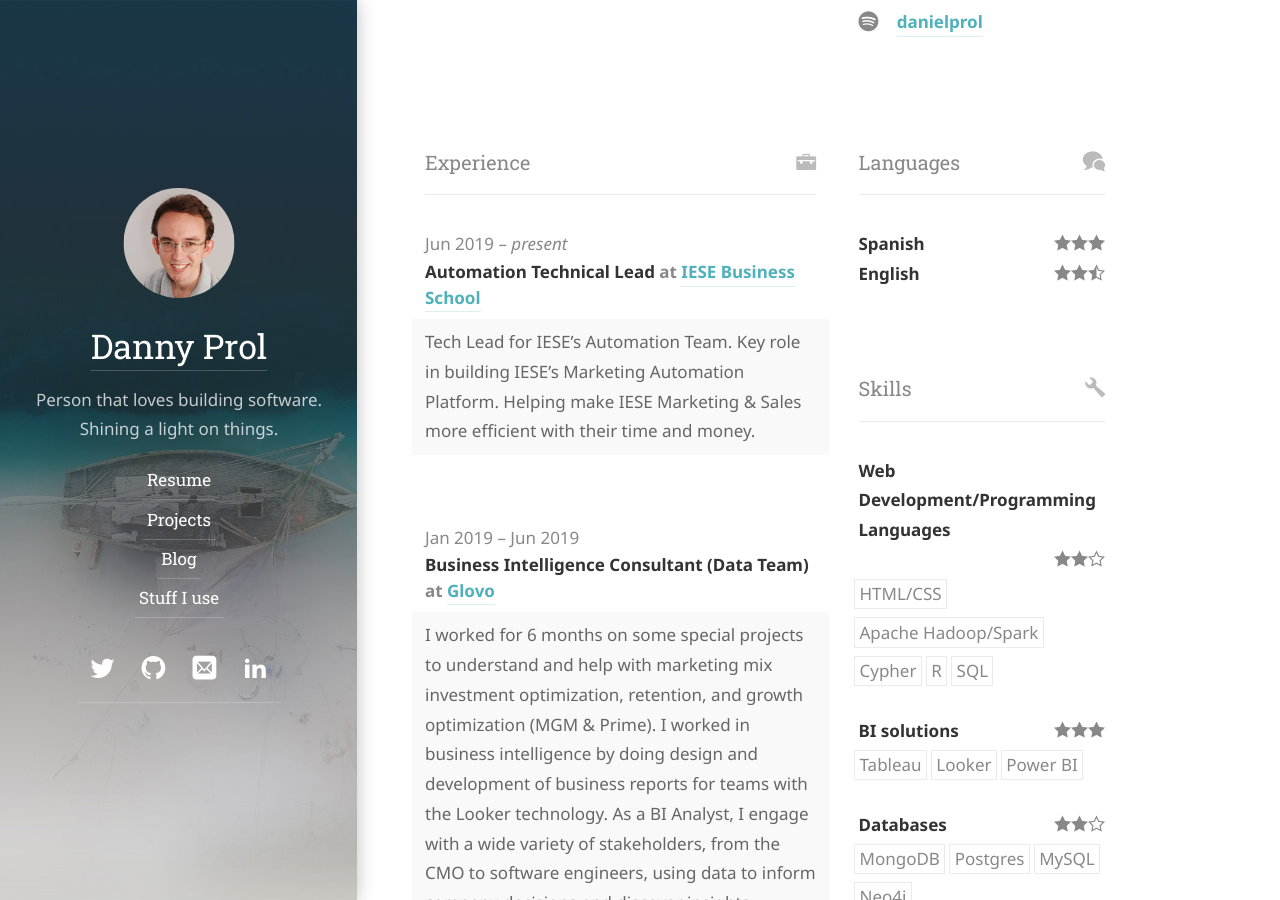
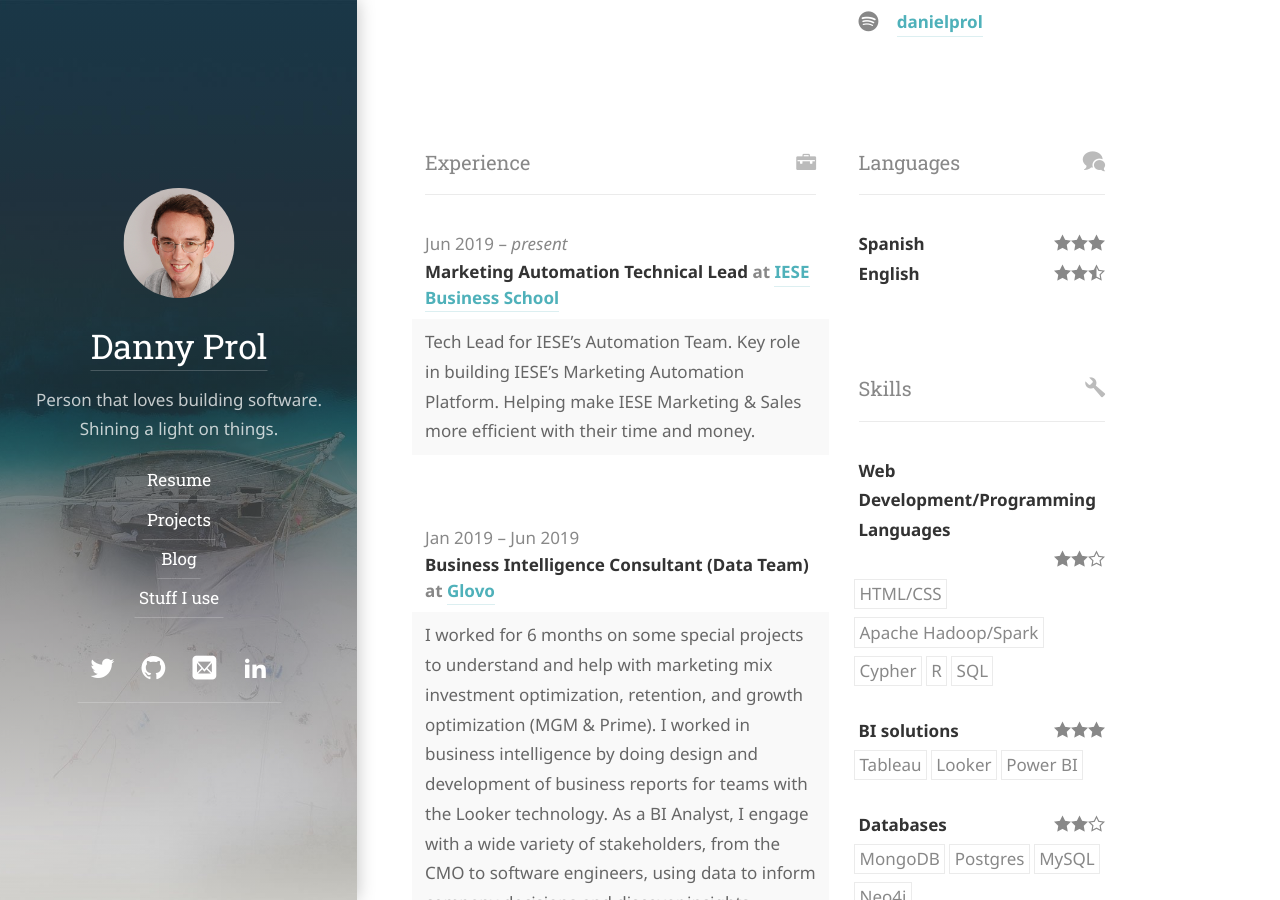
Before and after one commit to dprol/dprol.github.io, a Jekyll site: the page built from resume.md, in a window 1280 px wide and 900 px high, scrolled down 412 px. Built offline with Jekyll 4.4.1, drawn with Linux system fonts in a browser that asks for light colours; some web fonts are replaced.

Commit message:
Update resume.yml

```diff
--- a/_data/resume.yml
+++ b/_data/resume.yml
@@ -28,7 +28,7 @@
 
 work:
   - company: "IESE Business School"
-    position: "Automation Technical Lead"
+    position: "Marketing Automation Technical Lead"
     website: "https://www.iese.edu/"
     startDate: "2019-06-04"
     endDate: ""
```
